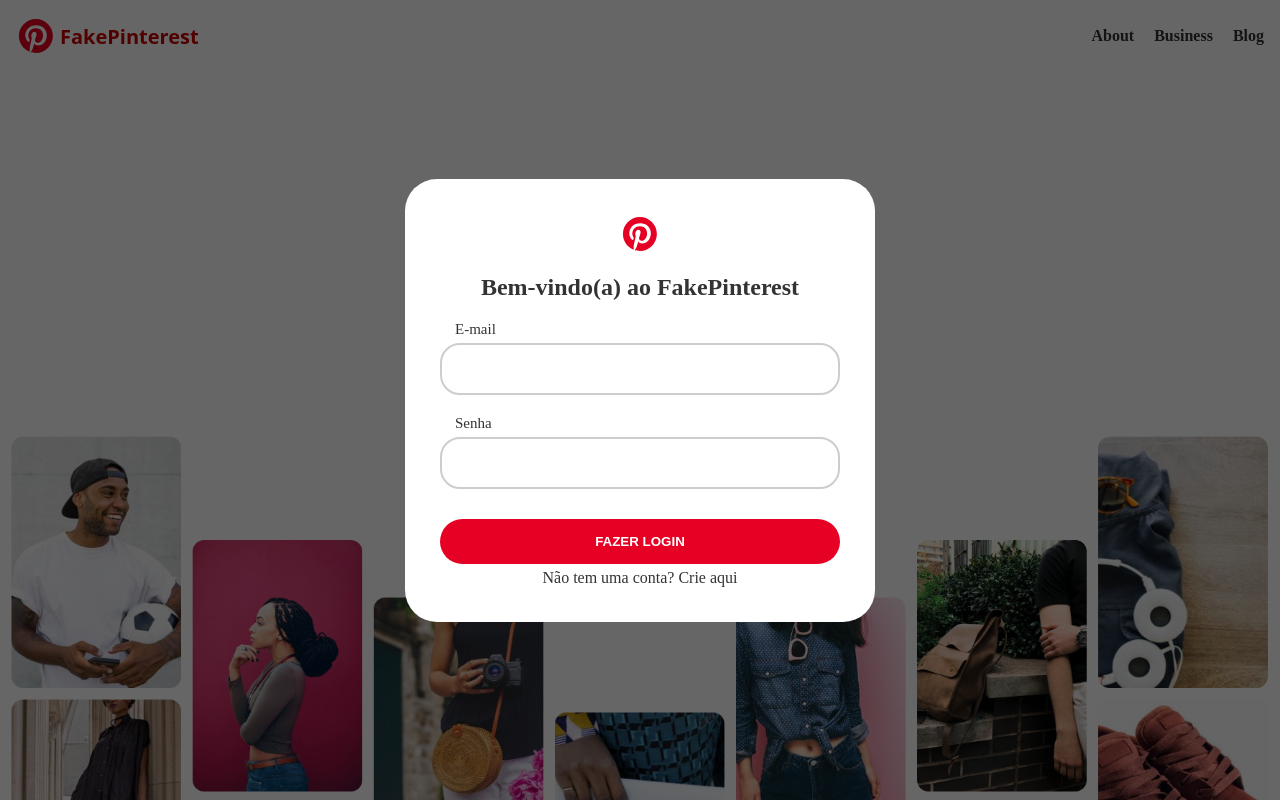
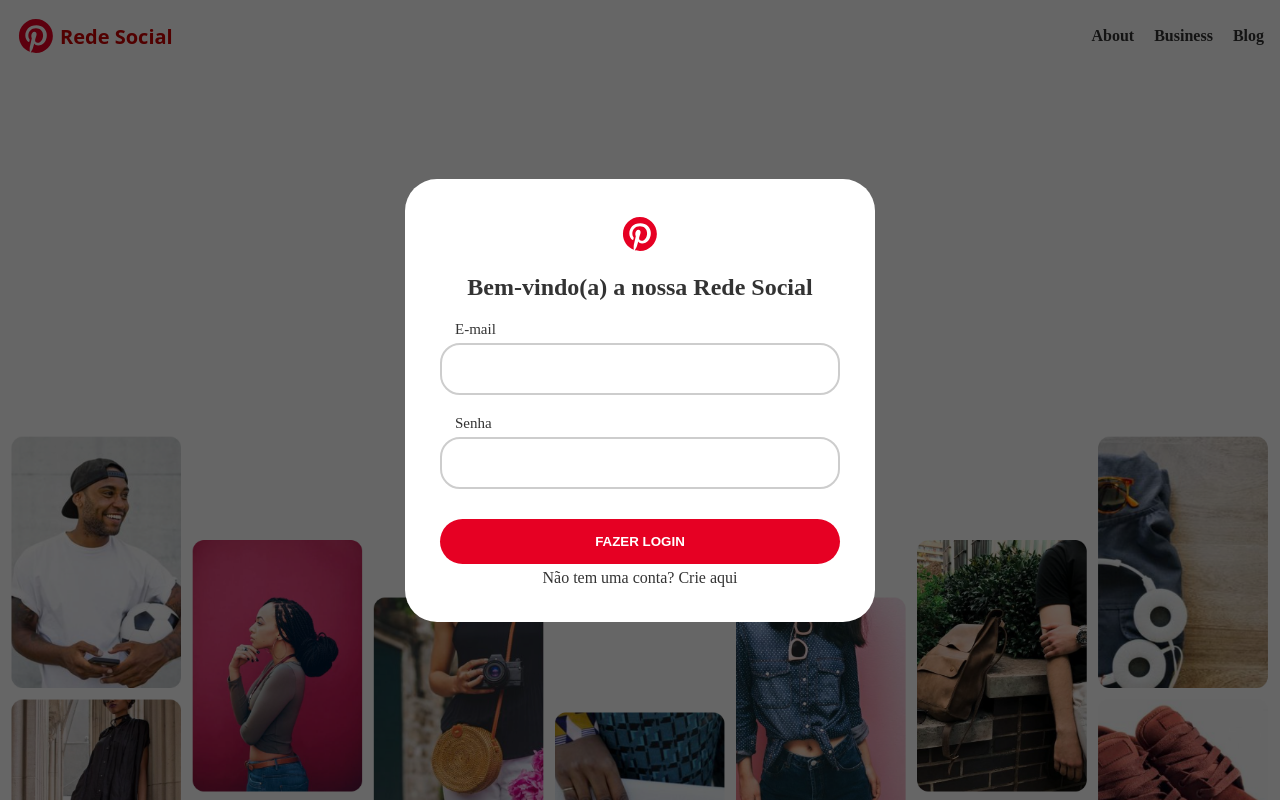
Before and after one commit to joabfernandes/FakePinterest, a Flask app: page / in a window 1280 px wide. Run offline with Flask 3, Linux system fonts and the light colour scheme.

Commit message:
Update homepage.html

```diff
--- a/fakepinterest/templates/homepage.html
+++ b/fakepinterest/templates/homepage.html
@@ -6,7 +6,7 @@
     <meta name="viewport" content="width=device-width, initial-scale=1.0" />
       <link rel="stylesheet" href="{{ url_for('static', filename='css/style.css') }}">
     <title>{% block titulo %}
-            FakePinterest
+            Logo
             {% endblock %}</title>
   </head>
   {% block body %}
@@ -21,7 +21,7 @@
               width="40"
               style="display: block"
             >
-              <title>FakePinterest logo</title>
+              <title>logo</title>
               <circle cx="38" cy="38" fill="white" r="40"></circle>
               <path
                 d="M27.5 71c3.3 1 6.7 1.6 10.3 1.6C57 72.6 72.6 57 72.6 37.8 72.6 18.6 57 3 37.8 3 18.6 3 3 18.6 3 37.8c0 14.8 9.3 27.5 22.4 32.5-.3-2.7-.6-7.2 0-10.3l4-17.2s-1-2-1-5.2c0-4.8 3-8.4 6.4-8.4 3 0 4.4 2.2 4.4 5 0 3-2 7.3-3 11.4C35.6 49 38 52 41.5 52c6.2 0 11-6.6 11-16 0-8.3-6-14-14.6-14-9.8 0-15.6 7.3-15.6 15 0 3 1 6 2.6 8 .3.2.3.5.2 1l-1 3.8c0 .6-.4.8-1 .4-4.4-2-7-8.3-7-13.4 0-11 7.8-21 22.8-21 12 0 21.3 8.6 21.3 20 0 12-7.4 21.6-18 21.6-3.4 0-6.7-1.8-7.8-4L32 61.7c-.8 3-3 7-4.5 9.4z"
@@ -29,7 +29,7 @@
                 fill-rule="evenodd"
               ></path>
             </svg>
-            <h1>FakePinterest</h1>
+            <h1>Rede Social</h1>
           </div>
 
           <div class="restante-nav">
@@ -54,7 +54,7 @@
             width="40"
             style="display: block"
           >
-            <title>Pinterest logo</title>
+            <title>logo</title>
             <circle cx="38" cy="38" fill="white" r="40"></circle>
             <path
               d="M27.5 71c3.3 1 6.7 1.6 10.3 1.6C57 72.6 72.6 57 72.6 37.8 72.6 18.6 57 3 37.8 3 18.6 3 3 18.6 3 37.8c0 14.8 9.3 27.5 22.4 32.5-.3-2.7-.6-7.2 0-10.3l4-17.2s-1-2-1-5.2c0-4.8 3-8.4 6.4-8.4 3 0 4.4 2.2 4.4 5 0 3-2 7.3-3 11.4C35.6 49 38 52 41.5 52c6.2 0 11-6.6 11-16 0-8.3-6-14-14.6-14-9.8 0-15.6 7.3-15.6 15 0 3 1 6 2.6 8 .3.2.3.5.2 1l-1 3.8c0 .6-.4.8-1 .4-4.4-2-7-8.3-7-13.4 0-11 7.8-21 22.8-21 12 0 21.3 8.6 21.3 20 0 12-7.4 21.6-18 21.6-3.4 0-6.7-1.8-7.8-4L32 61.7c-.8 3-3 7-4.5 9.4z"
@@ -63,7 +63,7 @@
             ></path>
           </svg>
 
-          <h2>Bem-vindo(a) ao FakePinterest</h2>
+          <h2>Bem-vindo(a) a nossa Rede Social</h2>
 
           <div class="div-input">
               {{ form.email.label(class="label") }}
```
